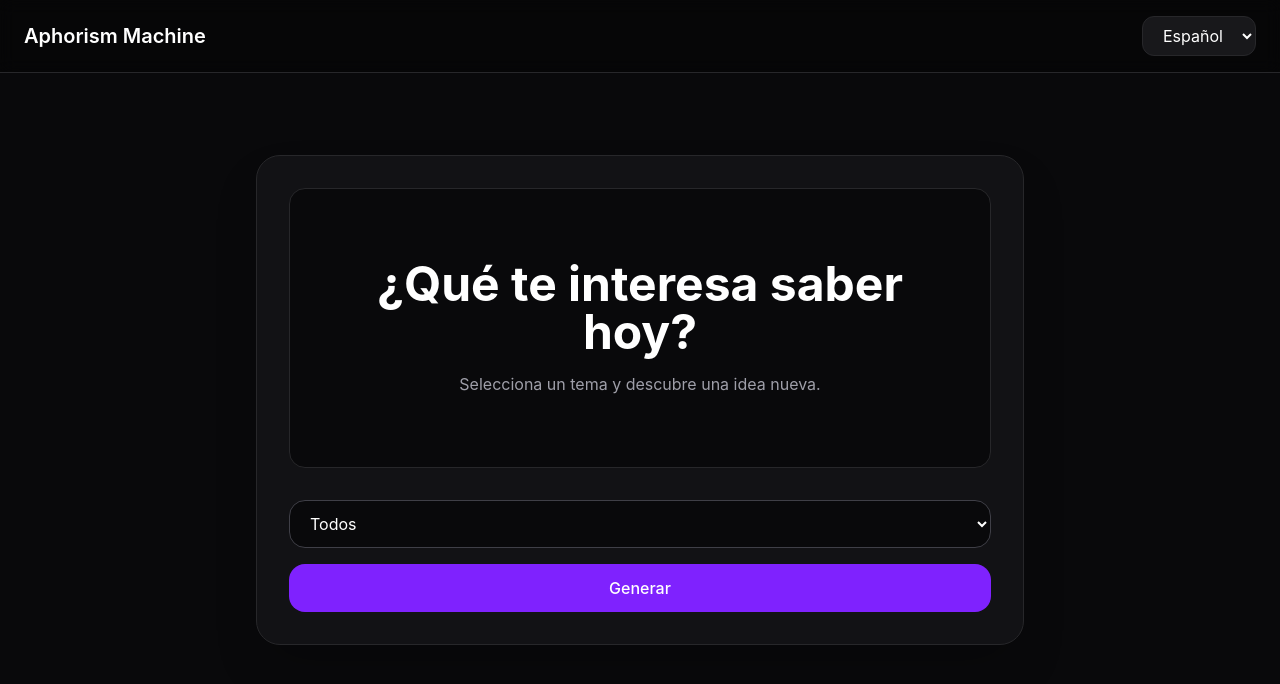
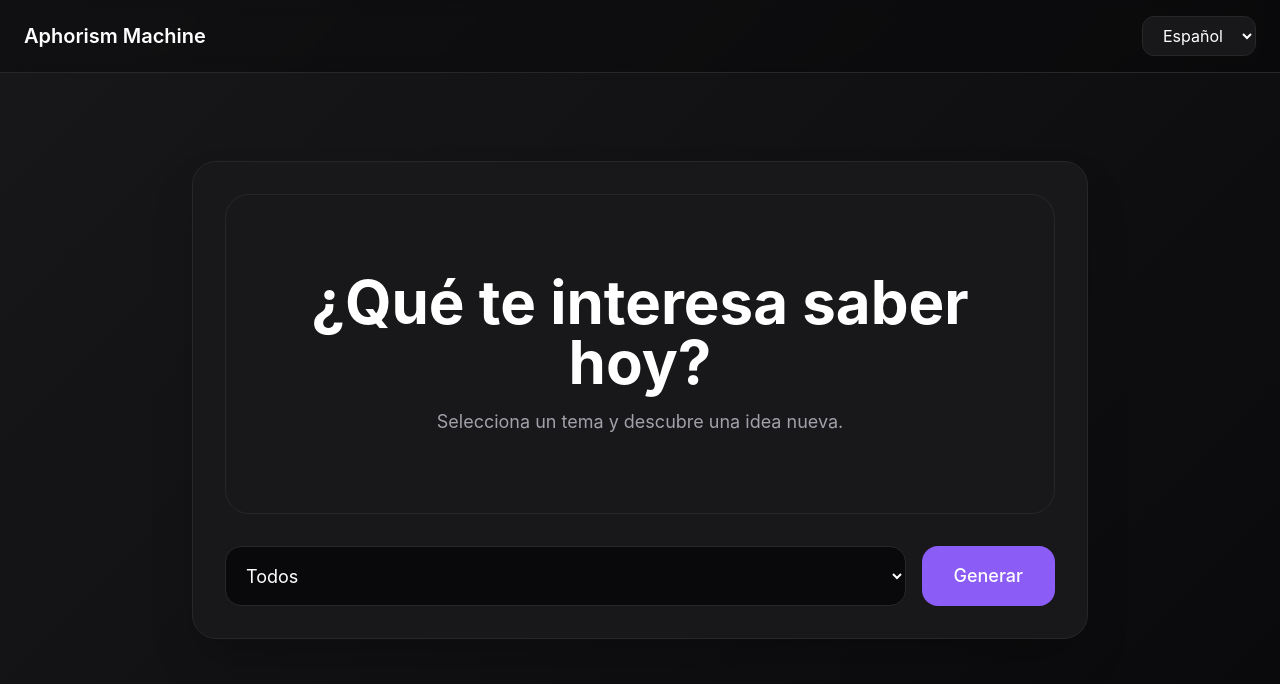
Before and after one commit to Morfeo1997/Aforista-2, a React (Vite) app: page / in a window 1280 px wide. Both pictures are taken after a click on the button "Quiero aprender algo hoy". Shown: the top 684 px of the page. Built offline with nearby package versions, Linux system fonts and the light colour scheme.

Commit message:
conexion con main

```diff
--- a/src/components/main.tsx
+++ b/src/components/main.tsx
@@ -1,59 +1,53 @@
 import { useMemo, useState } from "react";
+
+import { useLanguage } from "../context/LanguageContext";
+import { useTheme } from "../context/ThemeContext";
 
 type Quote = {
   id: number;
   author: string;
   quote: string;
   topics: string[];
+  year?: number;
+  source?: string;
 };
 
-const quotes: Quote[] = [
-  {
-    id: 1,
-    author: "Blaise Pascal",
-    quote:
-      "La grandeza de un hombre está en reconocer su propia pequeñez.",
-    topics: ["filosofia"],
-  },
-  {
-    id: 2,
-    author: "Marie Curie",
-    quote: "Nada en la vida debe ser temido, solo comprendido.",
-    topics: ["ciencia"],
-  },
-  {
-    id: 3,
-    author: "Vincent Van Gogh",
-    quote: "Sueño mi pintura y luego pinto mi sueño.",
-    topics: ["arte"],
-  },
-  {
-    id: 4,
-    author: "Confucio",
-    quote: "La vida es realmente simple, pero insistimos en complicarla.",
-    topics: ["vida"],
-  },
-];
+type Topic = {
+  id: string;
+  label: string;
+};
 
-const topics = [
-  { value: "all", label: "Todos" },
-  { value: "filosofia", label: "Filosofía" },
-  { value: "ciencia", label: "Ciencia" },
-  { value: "arte", label: "Arte" },
-  { value: "vida", label: "Vida" },
-];
+const topicThemeMap: Record<string, any> = {
+  filosofia: "philosophy",
+  ciencia: "science",
+  arte: "art",
+  vida: "nature",
+};
 
 export default function Main() {
-  const [selectedTopic, setSelectedTopic] = useState("all");
-  const [currentQuote, setCurrentQuote] = useState<Quote | null>(null);
+  const { data } = useLanguage();
+
+  const { setTheme } = useTheme();
+
+  const [selectedTopic, setSelectedTopic] =
+    useState("all");
+
+  const [currentQuote, setCurrentQuote] =
+    useState<Quote | null>(null);
+
+  const topics: Topic[] = data.topics;
+
+  const quotes: Quote[] = data.quotes;
 
   const filteredQuotes = useMemo(() => {
-    if (selectedTopic === "all") return quotes;
+    if (selectedTopic === "all") {
+      return quotes;
+    }
 
     return quotes.filter((quote) =>
       quote.topics.includes(selectedTopic)
     );
-  }, [selectedTopic]);
+  }, [quotes, selectedTopic]);
 
   const generateQuote = () => {
     if (filteredQuotes.length === 0) return;
@@ -62,46 +56,135 @@ export default function Main() {
       Math.random() * filteredQuotes.length
     );
 
-    setCurrentQuote(filteredQuotes[randomIndex]);
+    const randomQuote =
+      filteredQuotes[randomIndex];
+
+    setCurrentQuote(randomQuote);
+
+    const mappedTheme =
+      topicThemeMap[selectedTopic];
+
+    if (mappedTheme) {
+      setTheme(mappedTheme);
+    } else {
+      setTheme("default");
+    }
   };
 
   return (
-    <main className="flex min-h-screen w-full items-center justify-center bg-zinc-950 px-6 py-10">
-      <div className="flex w-full max-w-3xl flex-col items-center gap-8 rounded-3xl border border-zinc-800 bg-zinc-900/70 p-8 shadow-2xl backdrop-blur">
+    <main className="flex min-h-screen w-full items-center justify-center px-6 py-10">
+      <div
+        className="flex w-full max-w-4xl flex-col gap-8 rounded-3xl border p-8 shadow-2xl backdrop-blur transition-all duration-500"
+        style={{
+          background:
+            "var(--surface-color)",
+
+          borderColor:
+            "var(--border-color)",
+        }}
+      >
         {/* Caja principal */}
-        <div className="flex min-h-70 w-full items-center justify-center rounded-2xl border border-zinc-800 bg-zinc-950 p-8 text-center">
+        <div
+          className="flex min-h-[320px] items-center justify-center rounded-3xl border p-8 text-center"
+          style={{
+            borderColor:
+              "var(--border-color)",
+          }}
+        >
           {currentQuote ? (
             <div className="space-y-6">
-              <p className="text-2xl leading-relaxed text-zinc-100 md:text-3xl">
+              <p
+                className="text-2xl leading-relaxed md:text-4xl"
+                style={{
+                  color:
+                    "var(--primary-text)",
+                }}
+              >
                 “{currentQuote.quote}”
               </p>
 
-              <span className="block text-lg text-zinc-400">
-                — {currentQuote.author}
-              </span>
+              <div className="space-y-2">
+                <p
+                  className="text-lg md:text-xl"
+                  style={{
+                    color:
+                      "var(--secondary-text)",
+                  }}
+                >
+                  — {currentQuote.author}
+                </p>
+
+                {(currentQuote.year ||
+                  currentQuote.source) && (
+                  <p
+                    className="text-sm"
+                    style={{
+                      color:
+                        "var(--secondary-text)",
+                    }}
+                  >
+                    {currentQuote.source}
+
+                    {currentQuote.year &&
+                      ` · ${currentQuote.year}`}
+                  </p>
+                )}
+              </div>
             </div>
           ) : (
             <div className="space-y-4">
-              <h1 className="text-3xl font-bold text-white md:text-5xl">
+              <h1
+                className="text-4xl font-bold md:text-6xl"
+                style={{
+                  color:
+                    "var(--primary-text)",
+                }}
+              >
                 ¿Qué te interesa saber hoy?
               </h1>
 
-              <p className="text-zinc-400">
-                Selecciona un tema y descubre una idea nueva.
+              <p
+                className="text-lg"
+                style={{
+                  color:
+                    "var(--secondary-text)",
+                }}
+              >
+                Selecciona un tema y descubre
+                una idea nueva.
               </p>
             </div>
           )}
         </div>
 
         {/* Controles */}
-        <div className="flex flex-col w-full gap-4">
+        <div className="flex flex-col gap-4 md:flex-row">
           <select
             value={selectedTopic}
-            onChange={(e) => setSelectedTopic(e.target.value)}
-            className="flex-1 rounded-2xl border border-zinc-700 bg-zinc-950 px-4 py-3 text-white outline-none transition focus:border-violet-500"
+            onChange={(e) =>
+              setSelectedTopic(e.target.value)
+            }
+            className="flex-1 rounded-2xl border px-4 py-4 text-lg outline-none transition-all"
+            style={{
+              background:
+                "var(--bg-color)",
+
+              borderColor:
+                "var(--border-color)",
+
+              color:
+                "var(--primary-text)",
+            }}
           >
+            <option value="all">
+              Todos
+            </option>
+
             {topics.map((topic) => (
-              <option key={topic.value} value={topic.value}>
+              <option
+                key={topic.id}
+                value={topic.id}
+              >
                 {topic.label}
               </option>
             ))}
@@ -109,7 +192,11 @@ export default function Main() {
 
           <button
             onClick={generateQuote}
-            className="rounded-2xl bg-violet-600 px-8 py-3 font-medium text-white transition-all duration-300 hover:scale-[1.02] hover:bg-violet-500 active:scale-95"
+            className="rounded-2xl px-8 py-4 text-lg font-medium text-white transition-all duration-300 hover:scale-[1.02] active:scale-95"
+            style={{
+              background:
+                "var(--accent-color)",
+            }}
           >
             Generar
           </button>
```
